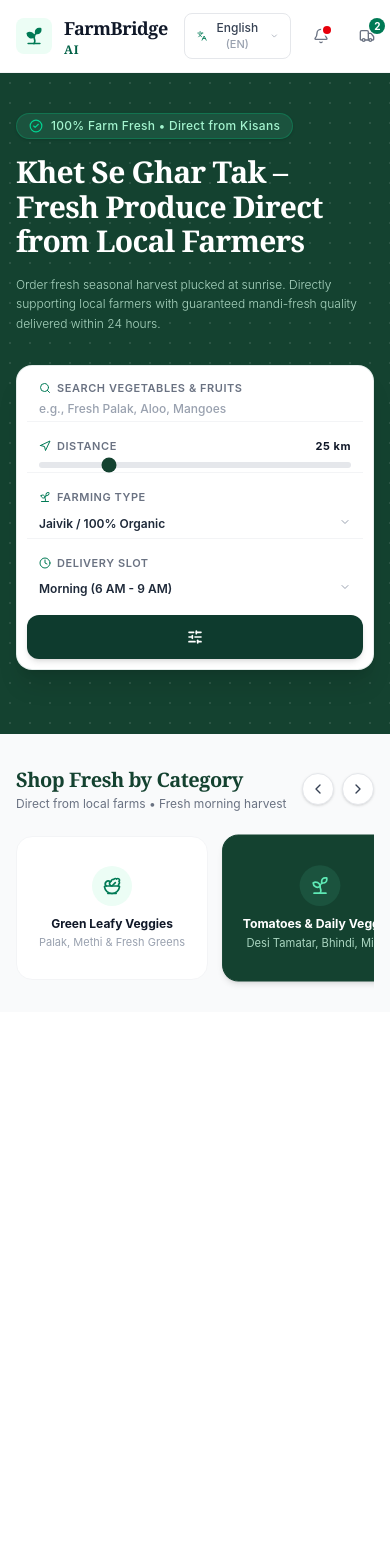
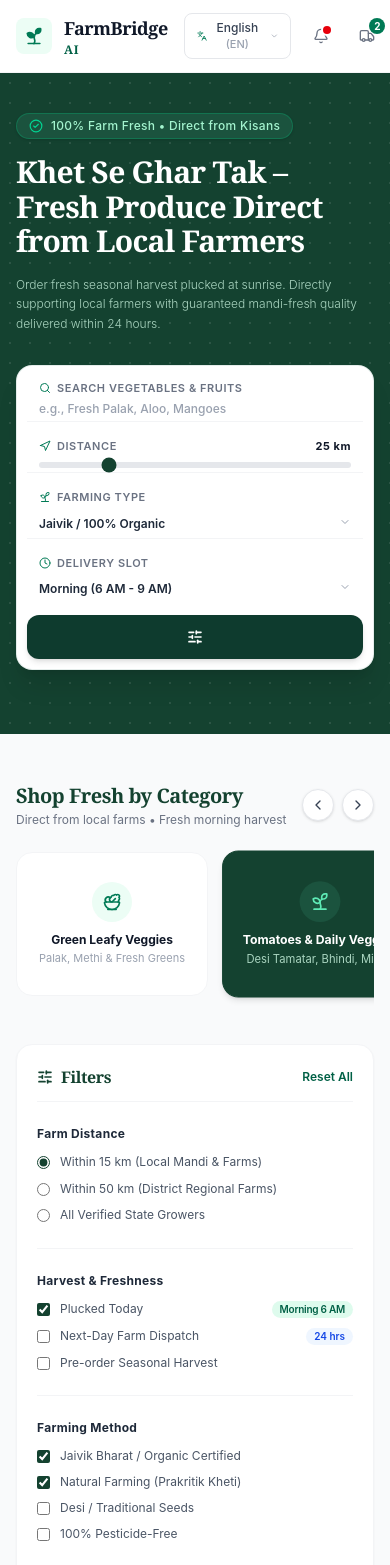
Before and after one commit to BhoomixAI/FARM-BRDIGE-AI, a React (Vite) app in the folder client/: page / in a window 390 px wide. Shown: the top 1565 px of the page. Before the commit the page ends 1012 px from the top, so only its background shows below. Built offline with nearby package versions, Linux system fonts and the light colour scheme.

Commit message:
Add responsive FilterSidebar with distance, freshness, and farming method controls

```diff
--- a/client/src/App.jsx
+++ b/client/src/App.jsx
@@ -2,14 +2,26 @@ import React from 'react';
 import Navbar from './components/Navbar';
 import HeroBanner from './components/HeroBanner';
 import CategorySection from './components/CategorySection';
+import FilterSidebar from './components/FilterSidebar';
 
 function App() {
   return (
-    <div className="min-h-screen bg-gray-50 flex flex-col">
+    <div className="min-h-screen bg-[#f9fafb] flex flex-col">
       <Navbar />
-      <main>
+      <main className="space-y-4 pb-16">
         <HeroBanner />
         <CategorySection />
+
+        {/* Marketplace 2-Column Section */}
+        <div className="max-w-7xl mx-auto px-4 md:px-8 w-full flex flex-col lg:flex-row gap-6 items-start">
+          {/* Left Sidebar */}
+          <FilterSidebar />
+
+          {/* Right Area: Product Grid will be plugged here */}
+          <div className="flex-1 w-full">
+            {/* Next: ProductGrid */}
+          </div>
+        </div>
       </main>
     </div>
   );
--- /dev/null
+++ b/client/src/components/FilterSidebar.jsx
@@ -0,0 +1,203 @@
+import React, { useState } from 'react';
+import { SlidersHorizontal, ShieldCheck } from 'lucide-react';
+
+export default function FilterSidebar() {
+  // State for Distance (Radio)
+  const [selectedDistance, setSelectedDistance] = useState('15km');
+
+  // State for Harvest & Freshness (Checkboxes)
+  const [harvestOptions, setHarvestOptions] = useState({
+    pluckedToday: true,
+    nextDay: false,
+    preOrder: false,
+  });
+
+  // State for Farming Method (Checkboxes)
+  const [farmingMethods, setFarmingMethods] = useState({
+    jaivik: true,
+    prakritik: true,
+    desiSeeds: false,
+    pesticideFree: false,
+  });
+
+  const handleHarvestChange = (key) => {
+    setHarvestOptions((prev) => ({ ...prev, [key]: !prev[key] }));
+  };
+
+  const handleMethodChange = (key) => {
+    setFarmingMethods((prev) => ({ ...prev, [key]: !prev[key] }));
+  };
+
+  const resetAll = () => {
+    setSelectedDistance('15km');
+    setHarvestOptions({ pluckedToday: true, nextDay: false, preOrder: false });
+    setFarmingMethods({ jaivik: false, prakritik: false, desiSeeds: false, pesticideFree: false });
+  };
+
+  return (
+    <aside className="w-full lg:w-64 shrink-0 bg-white rounded-2xl border border-gray-100 p-5 shadow-xs space-y-6">
+      {/* Header */}
+      <div className="flex items-center justify-between pb-3 border-b border-gray-100">
+        <div className="flex items-center gap-2 text-[#144230]">
+          <SlidersHorizontal className="w-4 h-4 stroke-[2.5]" />
+          <h3 className="font-serif font-bold text-base tracking-tight">Filters</h3>
+        </div>
+        <button
+          onClick={resetAll}
+          className="text-xs font-semibold text-emerald-800 hover:text-emerald-950 transition-colors cursor-pointer"
+        >
+          Reset All
+        </button>
+      </div>
+
+      {/* Section 1: Farm Distance */}
+      <div className="space-y-3">
+        <h4 className="text-xs font-bold text-gray-800 tracking-wide">Farm Distance</h4>
+        <div className="space-y-2.5">
+          <label className="flex items-start gap-2.5 text-xs text-gray-600 cursor-pointer hover:text-gray-900 leading-snug">
+            <input
+              type="radio"
+              name="distance"
+              value="15km"
+              checked={selectedDistance === '15km'}
+              onChange={(e) => setSelectedDistance(e.target.value)}
+              className="mt-0.5 accent-[#144230] cursor-pointer"
+            />
+            <span>Within 15 km (Local Mandi & Farms)</span>
+          </label>
+
+          <label className="flex items-start gap-2.5 text-xs text-gray-600 cursor-pointer hover:text-gray-900 leading-snug">
+            <input
+              type="radio"
+              name="distance"
+              value="50km"
+              checked={selectedDistance === '50km'}
+              onChange={(e) => setSelectedDistance(e.target.value)}
+              className="mt-0.5 accent-[#144230] cursor-pointer"
+            />
+            <span>Within 50 km (District Regional Farms)</span>
+          </label>
+
+          <label className="flex items-start gap-2.5 text-xs text-gray-600 cursor-pointer hover:text-gray-900 leading-snug">
+            <input
+              type="radio"
+              name="distance"
+              value="state"
+              checked={selectedDistance === 'state'}
+              onChange={(e) => setSelectedDistance(e.target.value)}
+              className="mt-0.5 accent-[#144230] cursor-pointer"
+            />
+            <span>All Verified State Growers</span>
+          </label>
+        </div>
+      </div>
+
+      <hr className="border-gray-100" />
+
+      {/* Section 2: Harvest & Freshness */}
+      <div className="space-y-3">
+        <h4 className="text-xs font-bold text-gray-800 tracking-wide">Harvest & Freshness</h4>
+        <div className="space-y-2.5">
+          <label className="flex items-center justify-between text-xs text-gray-600 cursor-pointer hover:text-gray-900">
+            <div className="flex items-center gap-2.5">
+              <input
+                type="checkbox"
+                checked={harvestOptions.pluckedToday}
+                onChange={() => handleHarvestChange('pluckedToday')}
+                className="rounded accent-[#144230] cursor-pointer"
+              />
+              <span>Plucked Today</span>
+            </div>
+            <span className="px-2 py-0.5 rounded-full bg-emerald-100/70 text-emerald-800 text-[10px] font-semibold tracking-tight">
+              Morning 6 AM
+            </span>
+          </label>
+
+          <label className="flex items-center justify-between text-xs text-gray-600 cursor-pointer hover:text-gray-900">
+            <div className="flex items-center gap-2.5">
+              <input
+                type="checkbox"
+                checked={harvestOptions.nextDay}
+                onChange={() => handleHarvestChange('nextDay')}
+                className="rounded accent-[#144230] cursor-pointer"
+              />
+              <span>Next-Day Farm Dispatch</span>
+            </div>
+            <span className="px-2 py-0.5 rounded-full bg-blue-50 text-blue-700 text-[10px] font-semibold">
+              24 hrs
+            </span>
+          </label>
+
+          <label className="flex items-center gap-2.5 text-xs text-gray-600 cursor-pointer hover:text-gray-900">
+            <input
+              type="checkbox"
+              checked={harvestOptions.preOrder}
+              onChange={() => handleHarvestChange('preOrder')}
+              className="rounded accent-[#144230] cursor-pointer"
+            />
+            <span>Pre-order Seasonal Harvest</span>
+          </label>
+        </div>
+      </div>
+
+      <hr className="border-gray-100" />
+
+      {/* Section 3: Farming Method */}
+      <div className="space-y-3">
+        <h4 className="text-xs font-bold text-gray-800 tracking-wide">Farming Method</h4>
+        <div className="space-y-2.5">
+          <label className="flex items-center gap-2.5 text-xs text-gray-600 cursor-pointer hover:text-gray-900">
+            <input
+              type="checkbox"
+              checked={farmingMethods.jaivik}
+              onChange={() => handleMethodChange('jaivik')}
+              className="rounded accent-[#144230] cursor-pointer"
+            />
+            <span>Jaivik Bharat / Organic Certified</span>
+          </label>
+
+          <label className="flex items-center gap-2.5 text-xs text-gray-600 cursor-pointer hover:text-gray-900">
+            <input
+              type="checkbox"
+              checked={farmingMethods.prakritik}
+              onChange={() => handleMethodChange('prakritik')}
+              className="rounded accent-[#144230] cursor-pointer"
+            />
+            <span>Natural Farming (Prakritik Kheti)</span>
+          </label>
+
+          <label className="flex items-center gap-2.5 text-xs text-gray-600 cursor-pointer hover:text-gray-900">
+            <input
+              type="checkbox"
+              checked={farmingMethods.desiSeeds}
+              onChange={() => handleMethodChange('desiSeeds')}
+              className="rounded accent-[#144230] cursor-pointer"
+            />
+            <span>Desi / Traditional Seeds</span>
+          </label>
+
+          <label className="flex items-center gap-2.5 text-xs text-gray-600 cursor-pointer hover:text-gray-900">
+            <input
+              type="checkbox"
+              checked={farmingMethods.pesticideFree}
+              onChange={() => handleMethodChange('pesticideFree')}
+              className="rounded accent-[#144230] cursor-pointer"
+            />
+            <span>100% Pesticide-Free</span>
+          </label>
+        </div>
+      </div>
+
+      {/* Blue Informational Box */}
+      <div className="rounded-xl bg-[#f0f6ff] border border-blue-100/80 p-3.5 space-y-1.5">
+        <div className="flex items-center gap-1.5 text-emerald-800 font-semibold text-xs">
+          <ShieldCheck className="w-3.5 h-3.5 text-emerald-700" />
+          <span>Freshness & Purity Assured</span>
+        </div>
+        <p className="text-[11px] text-gray-600 leading-relaxed font-light">
+          Produce is harvested at sunrise and sorted in farm-level cold crates to guarantee zero wilting upon doorstep delivery.
+        </p>
+      </div>
+    </aside>
+  );
+}
```
